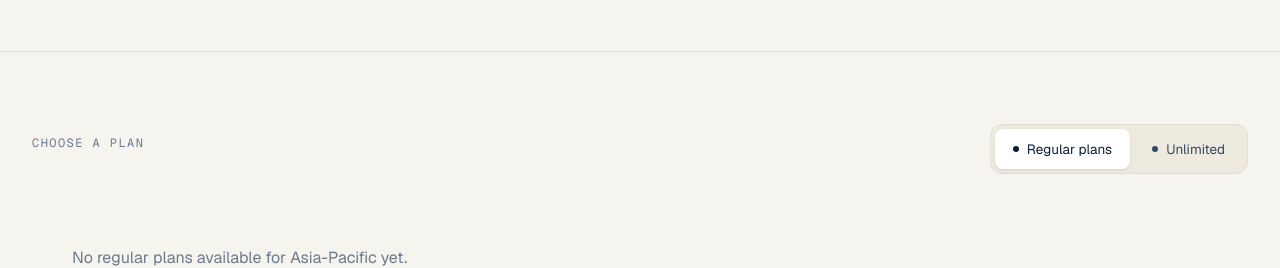
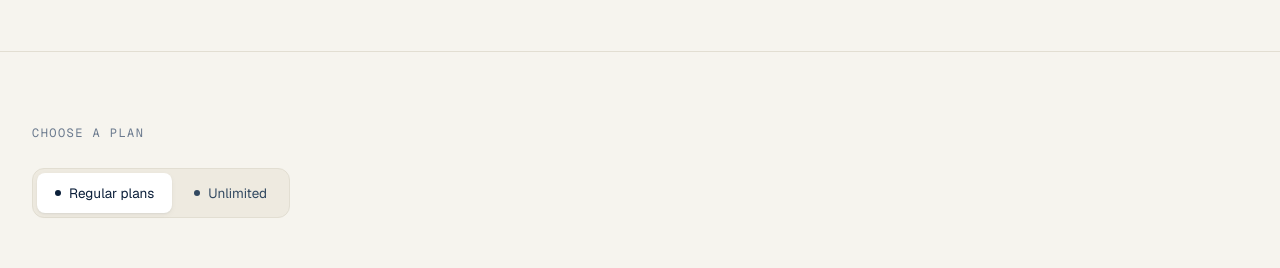
Before and after one commit to xiaoclaw007/esim-app, a React (Vite) app in the folder frontend/: page /destinations/ap in a window 1280 px wide. Shown: the part 840-1108 px from the top of the page. Built offline with nearby package versions, Linux system fonts and the light colour scheme; no server answers; what world-atlas would draw is missing.

Commit message:
Stack "Choose a plan" eyebrow above the plan tabs (instead of side-by-side)
Eyebrow on top, tabs directly below — reads as a section label + its
filter chips, instead of two separate page-corner elements.

Co-Authored-By: Claude Opus 4.7 (1M context) <noreply@anthropic.com>

```diff
--- a/frontend/src/styles/design.css
+++ b/frontend/src/styles/design.css
@@ -1047,9 +1047,9 @@ input, select, textarea { font: inherit; color: inherit; }
 .plans-section { padding: 72px 32px 96px; }
 .plans-inner { max-width: 1280px; margin: 0 auto; }
 .plans-head { display: flex; align-items: end; justify-content: space-between; margin-bottom: 32px; gap: 20px; }
-/* Used when there's only an eyebrow + tabs (no big headline) — keep the
-   default eyebrow-left / tabs-right split for breathing room. */
-.plans-head--tabs-only { align-items: center; }
+/* Stack the eyebrow on top of the tabs (rather than the default side-by-side
+   layout) when there's no big headline filling the left column. */
+.plans-head--tabs-only { flex-direction: column; align-items: flex-start; gap: 14px; }
 
 .plan-tabs {
   display: inline-flex;
```
